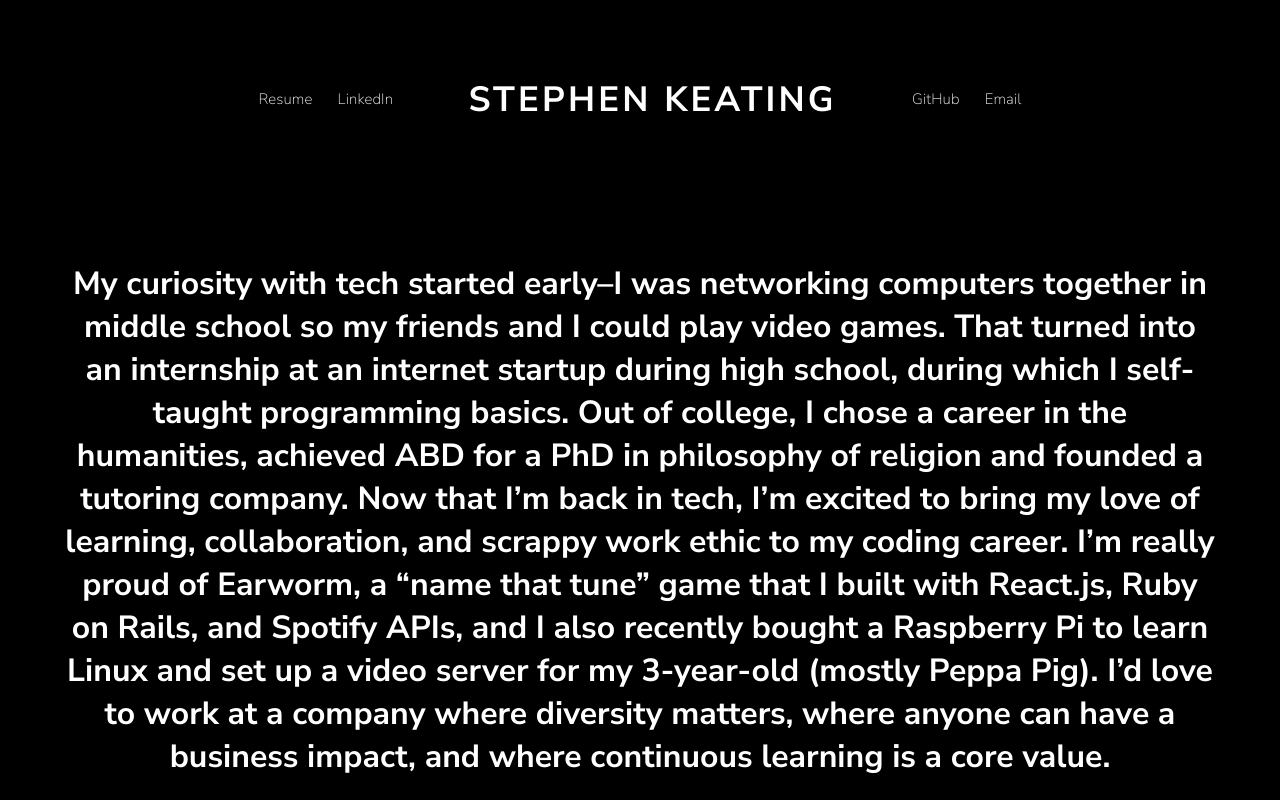
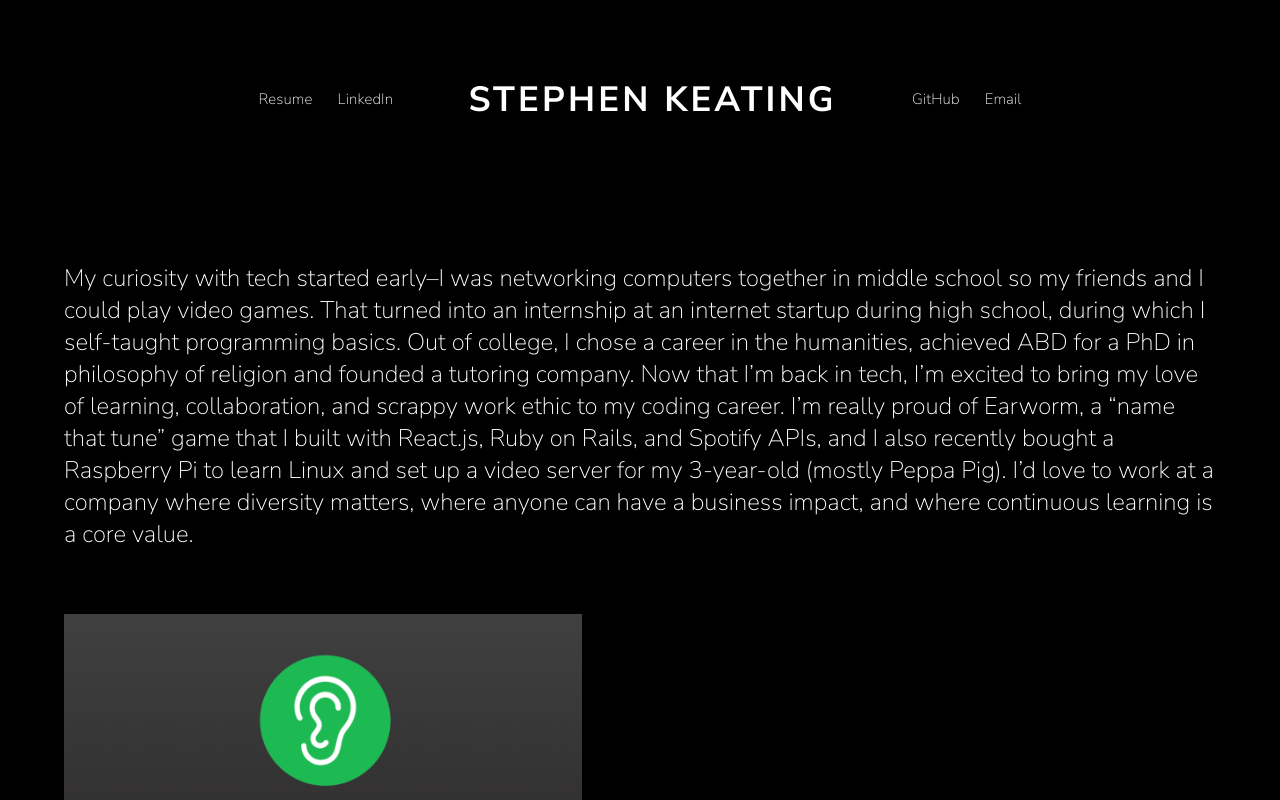
Before and after one commit to stephenkeating/keating-portfolio, a React (Create React App) app: page /#/ in a window 1280 px wide. Shown: the top 800 px of the page. Built offline with nearby package versions, Linux system fonts and the light colour scheme.

Commit message:
formatting header

```diff
--- a/src/App.css
+++ b/src/App.css
@@ -65,6 +65,12 @@ nav {
 h1 {
   text-align: center;
   margin: 5%;
+}
+
+.main-header {
+  text-align: left;
+  font-size: 24px;
+  font-weight: 200;
 }
 
 .projects-container {
--- a/src/Components/Header.js
+++ b/src/Components/Header.js
@@ -3,7 +3,7 @@ import React from 'react';
 const Header = () => {
 
   return (
-    <h1>
+    <h1 className='main-header'>
       My curiosity with tech started early–I was networking computers together in middle school so my friends and I could play video games. That turned into an internship at an internet startup during high school, during which I self-taught programming basics. Out of college, I chose a career in the humanities, achieved ABD for a PhD in philosophy of religion and founded a tutoring company. Now that I’m back in tech, I’m excited to bring my love of learning, collaboration, and scrappy work ethic to my coding career. I’m really proud of Earworm, a “name that tune” game that I built with React.js, Ruby on Rails, and Spotify APIs, and I also recently bought a Raspberry Pi to learn Linux and set up a video server for my 3-year-old (mostly Peppa Pig). I’d love to work at a company where diversity matters, where anyone can have a business impact, and where continuous learning is a core value.
     </h1>
   )
```
